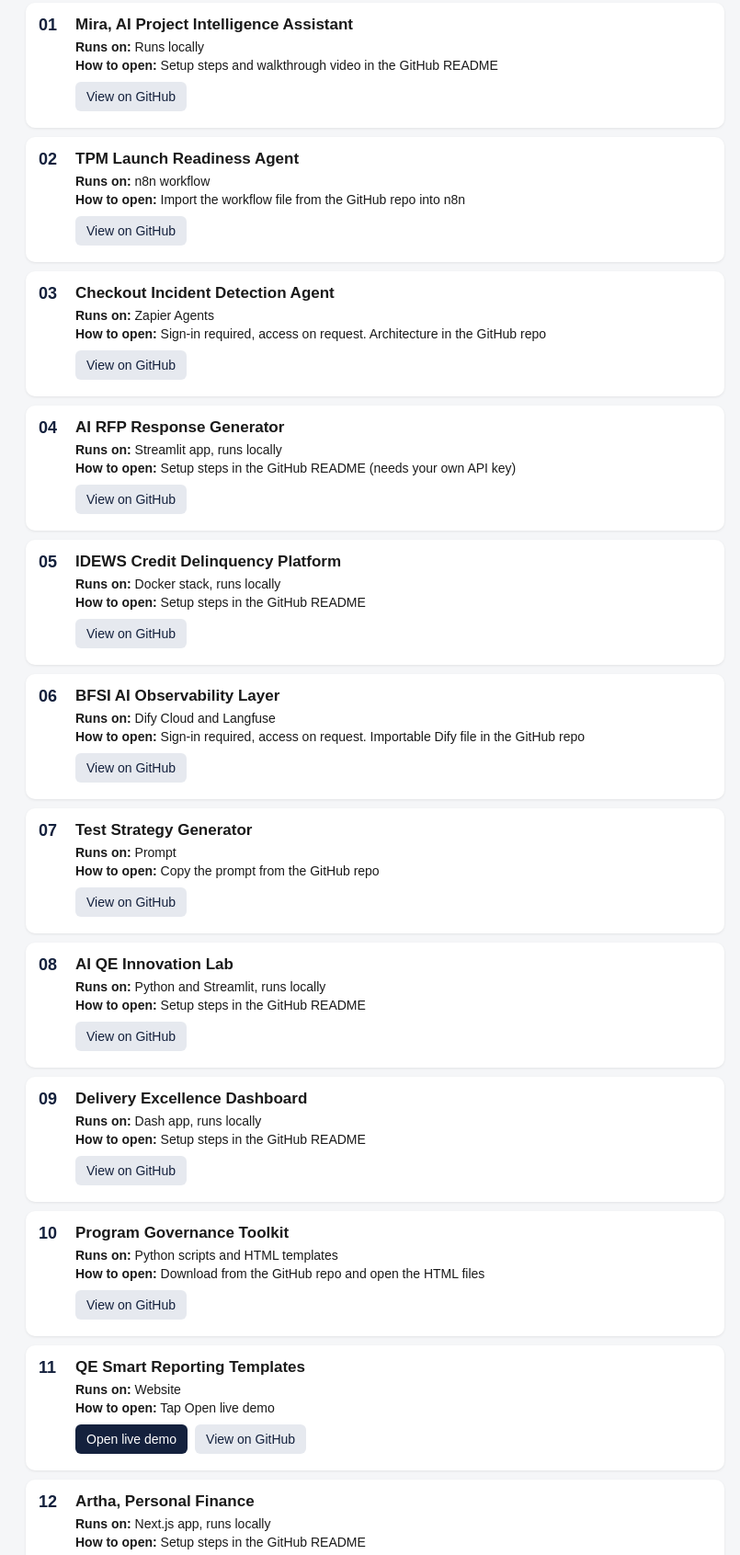
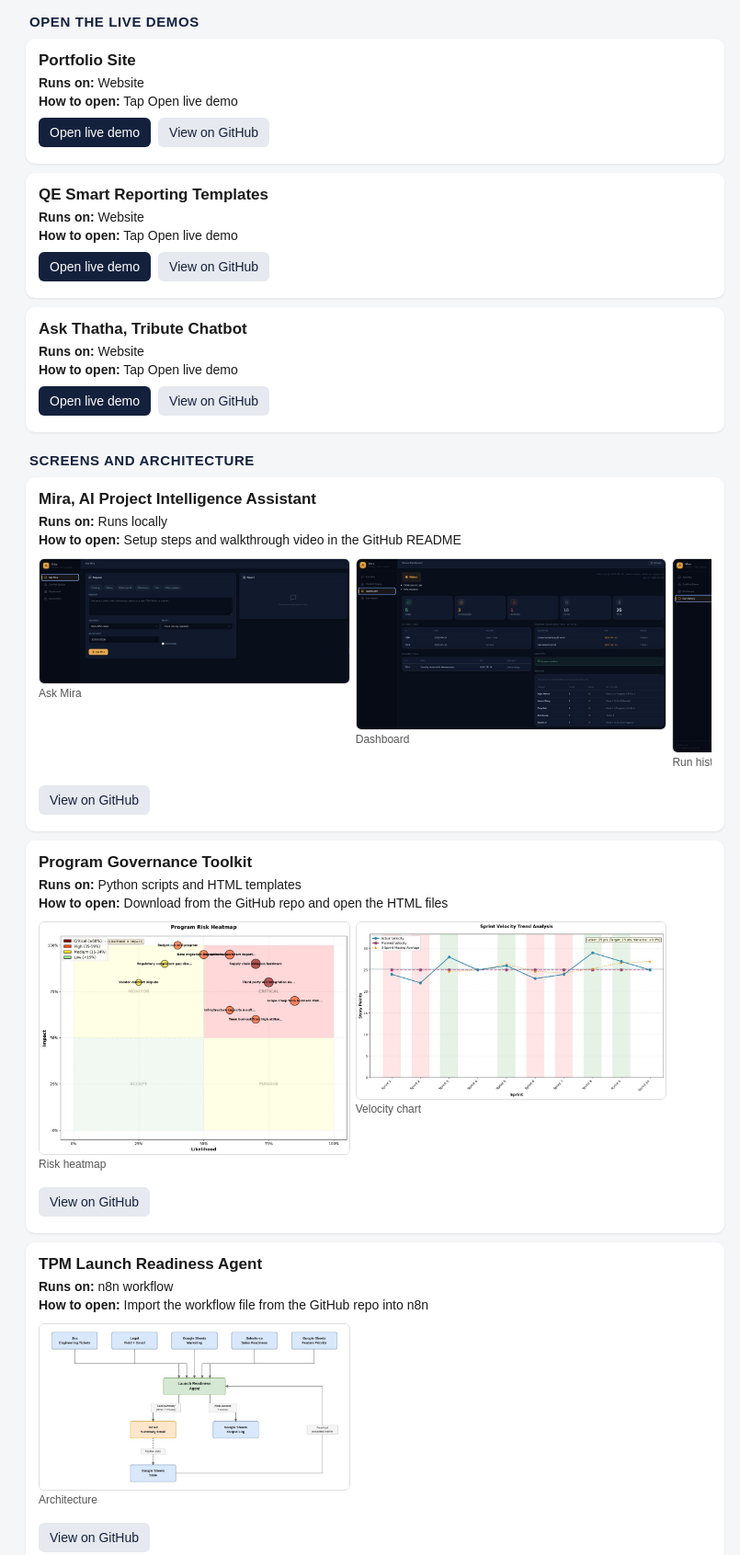
Before and after one commit to Satyapraveenv/prototypes-showcase, a plain HTML site: page index.html in a window 1280 px wide. Shown: the part 117-1808 px from the top of the page at 92% size, without its empty margins (232-1037 px from the left). Drawn offline with Linux system fonts and the light colour scheme.

Commit message:
Add files via upload

```diff
--- a/index.html
+++ b/index.html
@@ -1,19 +1,22 @@
 <!doctype html><html lang="en"><head><meta charset="utf-8"><meta name="viewport" content="width=device-width,initial-scale=1"><title>AI Prototypes</title>
-<style>body{font-family:Arial,sans-serif;margin:0;background:#f5f6f8;color:#1a1a1a}header{background:#14213d;color:#fff;padding:24px 16px}header h1{margin:0 0 6px;font-size:24px}header p{margin:0;opacity:.85}main{max-width:760px;margin:0 auto;padding:12px}section{display:flex;gap:12px;background:#fff;border-radius:10px;padding:14px;margin:10px 0;box-shadow:0 1px 3px rgba(0,0,0,.08)}.n{font-weight:bold;color:#14213d;font-size:18px;min-width:28px}h2{margin:0 0 6px;font-size:17px}p{margin:4px 0;font-size:14px}a{display:inline-block;margin:6px 8px 0 0;padding:8px 12px;border-radius:6px;text-decoration:none;font-size:14px}.b{background:#14213d;color:#fff}.g{background:#e6e9ef;color:#14213d}footer{text-align:center;font-size:12px;color:#666;padding:16px}</style></head><body>
-<header><h1>AI Prototypes</h1><p>Satya Praveen Vemuri. Where each prototype runs and how to open it.</p></header><main>
-<section><div class="n">01</div><div><h2>Mira, AI Project Intelligence Assistant</h2><p><b>Runs on:</b> Runs locally</p><p><b>How to open:</b> Setup steps and walkthrough video in the GitHub README</p><p><a class="g" href="https://github.com/Satyapraveenv/mira-project-intelligence">View on GitHub</a></p></div></section>
-<section><div class="n">02</div><div><h2>TPM Launch Readiness Agent</h2><p><b>Runs on:</b> n8n workflow</p><p><b>How to open:</b> Import the workflow file from the GitHub repo into n8n</p><p><a class="g" href="https://github.com/Satyapraveenv/tpm-launch-readiness-agent">View on GitHub</a></p></div></section>
-<section><div class="n">03</div><div><h2>Checkout Incident Detection Agent</h2><p><b>Runs on:</b> Zapier Agents</p><p><b>How to open:</b> Sign-in required, access on request. Architecture in the GitHub repo</p><p><a class="g" href="https://github.com/Satyapraveenv/checkout-incident-agent">View on GitHub</a></p></div></section>
-<section><div class="n">04</div><div><h2>AI RFP Response Generator</h2><p><b>Runs on:</b> Streamlit app, runs locally</p><p><b>How to open:</b> Setup steps in the GitHub README (needs your own API key)</p><p><a class="g" href="https://github.com/Satyapraveenv/ai-rfp-response-generator">View on GitHub</a></p></div></section>
-<section><div class="n">05</div><div><h2>IDEWS Credit Delinquency Platform</h2><p><b>Runs on:</b> Docker stack, runs locally</p><p><b>How to open:</b> Setup steps in the GitHub README</p><p><a class="g" href="https://github.com/Satyapraveenv/idews-credit-delinquency-platform">View on GitHub</a></p></div></section>
-<section><div class="n">06</div><div><h2>BFSI AI Observability Layer</h2><p><b>Runs on:</b> Dify Cloud and Langfuse</p><p><b>How to open:</b> Sign-in required, access on request. Importable Dify file in the GitHub repo</p><p><a class="g" href="https://github.com/Satyapraveenv/bfsi-ai-observability-layer">View on GitHub</a></p></div></section>
-<section><div class="n">07</div><div><h2>Test Strategy Generator</h2><p><b>Runs on:</b> Prompt</p><p><b>How to open:</b> Copy the prompt from the GitHub repo</p><p><a class="g" href="https://github.com/Satyapraveenv/test-strategy-generator">View on GitHub</a></p></div></section>
-<section><div class="n">08</div><div><h2>AI QE Innovation Lab</h2><p><b>Runs on:</b> Python and Streamlit, runs locally</p><p><b>How to open:</b> Setup steps in the GitHub README</p><p><a class="g" href="https://github.com/Satyapraveenv/ai-qe-innovation-lab">View on GitHub</a></p></div></section>
-<section><div class="n">09</div><div><h2>Delivery Excellence Dashboard</h2><p><b>Runs on:</b> Dash app, runs locally</p><p><b>How to open:</b> Setup steps in the GitHub README</p><p><a class="g" href="https://github.com/Satyapraveenv/delivery-excellence-dashboard">View on GitHub</a></p></div></section>
-<section><div class="n">10</div><div><h2>Program Governance Toolkit</h2><p><b>Runs on:</b> Python scripts and HTML templates</p><p><b>How to open:</b> Download from the GitHub repo and open the HTML files</p><p><a class="g" href="https://github.com/Satyapraveenv/program-governance-toolkit">View on GitHub</a></p></div></section>
-<section><div class="n">11</div><div><h2>QE Smart Reporting Templates</h2><p><b>Runs on:</b> Website</p><p><b>How to open:</b> Tap Open live demo</p><p><a class="b" href="https://satyapraveenv.github.io/qe-templates/">Open live demo</a><a class="g" href="https://github.com/Satyapraveenv/qe-templates">View on GitHub</a></p></div></section>
-<section><div class="n">12</div><div><h2>Artha, Personal Finance</h2><p><b>Runs on:</b> Next.js app, runs locally</p><p><b>How to open:</b> Setup steps in the GitHub README</p><p><a class="g" href="https://github.com/Satyapraveenv/artha">View on GitHub</a></p></div></section>
-<section><div class="n">13</div><div><h2>Ask Thatha, Tribute Chatbot</h2><p><b>Runs on:</b> Website</p><p><b>How to open:</b> Tap Open live demo</p><p><a class="b" href="https://satyapraveenv.github.io/ask-thatha/">Open live demo</a><a class="g" href="https://github.com/Satyapraveenv/ask-thatha">View on GitHub</a></p></div></section>
-<section><div class="n">14</div><div><h2>Portfolio Site</h2><p><b>Runs on:</b> Website</p><p><b>How to open:</b> Tap Open live demo</p><p><a class="b" href="https://satyapraveenvemuri.bolt.host">Open live demo</a><a class="g" href="https://github.com/Satyapraveenv/Portfolio">View on GitHub</a></p></div></section>
-<section><div class="n">15</div><div><h2>GitHub Profile README</h2><p><b>Runs on:</b> GitHub profile</p><p><b>How to open:</b> Tap View on GitHub</p><p><a class="g" href="https://github.com/Satyapraveenv/Satyapraveenv">View on GitHub</a></p></div></section>
-</main><footer>Projects marked sign-in required or runs locally are available on request.</footer></body></html>
+<style>body{font-family:Arial,sans-serif;margin:0;background:#f5f6f8;color:#1a1a1a}header{background:#14213d;color:#fff;padding:24px 16px}header h1{margin:0 0 6px;font-size:24px}header p{margin:0;opacity:.85}main{max-width:760px;margin:0 auto;padding:12px}h3{margin:22px 4px 4px;font-size:15px;color:#14213d;text-transform:uppercase;letter-spacing:.04em}section{background:#fff;border-radius:10px;padding:14px;margin:10px 0;box-shadow:0 1px 3px rgba(0,0,0,.08)}h2{margin:0 0 6px;font-size:17px}p{margin:4px 0;font-size:14px}.note{color:#8a5a00;background:#fff4dc;border-radius:6px;padding:6px 8px;display:inline-block}a.b,a.g{display:inline-block;margin:6px 8px 0 0;padding:8px 12px;border-radius:6px;text-decoration:none;font-size:14px}.b{background:#14213d;color:#fff}.g{background:#e6e9ef;color:#14213d}.gal{display:flex;gap:8px;overflow-x:auto;padding:8px 0}figure{margin:0;flex:0 0 auto;width:46%;min-width:150px}figure img{width:100%;border-radius:6px;border:1px solid #ddd;cursor:zoom-in;display:block}figcaption{font-size:12px;color:#555;margin-top:3px}#lb{position:fixed;inset:0;background:rgba(0,0,0,.88);display:none;align-items:center;justify-content:center;z-index:9;padding:10px}#lb img{max-width:100%;max-height:100%;border-radius:6px}footer{text-align:center;font-size:12px;color:#666;padding:16px}</style></head><body>
+<header><h1>AI Prototypes</h1><p>Satya Praveen Vemuri. Where each prototype runs, how to open it, and screens.</p></header><main>
+<h3>Open the live demos</h3>
+<section><div class="body"><h2>Portfolio Site</h2><p><b>Runs on:</b> Website</p><p><b>How to open:</b> Tap Open live demo</p><p><a class="b" href="https://satyapraveenvemuri.bolt.host">Open live demo</a><a class="g" href="https://github.com/Satyapraveenv/Portfolio">View on GitHub</a></p></div></section>
+<section><div class="body"><h2>QE Smart Reporting Templates</h2><p><b>Runs on:</b> Website</p><p><b>How to open:</b> Tap Open live demo</p><p><a class="b" href="https://satyapraveenv.github.io/qe-templates/">Open live demo</a><a class="g" href="https://github.com/Satyapraveenv/qe-templates">View on GitHub</a></p></div></section>
+<section><div class="body"><h2>Ask Thatha, Tribute Chatbot</h2><p><b>Runs on:</b> Website</p><p><b>How to open:</b> Tap Open live demo</p><p><a class="b" href="https://satyapraveenv.github.io/ask-thatha/">Open live demo</a><a class="g" href="https://github.com/Satyapraveenv/ask-thatha">View on GitHub</a></p></div></section>
+<h3>Screens and architecture</h3>
+<section><div class="body"><h2>Mira, AI Project Intelligence Assistant</h2><p><b>Runs on:</b> Runs locally</p><p><b>How to open:</b> Setup steps and walkthrough video in the GitHub README</p><div class="gal"><figure><img loading="lazy" src="01-mira-1.jpg" alt="Mira, AI Project Intelligence Assistant: Ask Mira" data-full="01-mira-1.jpg"><figcaption>Ask Mira</figcaption></figure><figure><img loading="lazy" src="01-mira-2.jpg" alt="Mira, AI Project Intelligence Assistant: Dashboard" data-full="01-mira-2.jpg"><figcaption>Dashboard</figcaption></figure><figure><img loading="lazy" src="01-mira-3.jpg" alt="Mira, AI Project Intelligence Assistant: Run history" data-full="01-mira-3.jpg"><figcaption>Run history</figcaption></figure></div><p><a class="g" href="https://github.com/Satyapraveenv/mira-project-intelligence">View on GitHub</a></p></div></section>
+<section><div class="body"><h2>Program Governance Toolkit</h2><p><b>Runs on:</b> Python scripts and HTML templates</p><p><b>How to open:</b> Download from the GitHub repo and open the HTML files</p><div class="gal"><figure><img loading="lazy" src="10-heatmap.jpg" alt="Program Governance Toolkit: Risk heatmap" data-full="10-heatmap.jpg"><figcaption>Risk heatmap</figcaption></figure><figure><img loading="lazy" src="10-velocity.jpg" alt="Program Governance Toolkit: Velocity chart" data-full="10-velocity.jpg"><figcaption>Velocity chart</figcaption></figure></div><p><a class="g" href="https://github.com/Satyapraveenv/program-governance-toolkit">View on GitHub</a></p></div></section>
+<section><div class="body"><h2>TPM Launch Readiness Agent</h2><p><b>Runs on:</b> n8n workflow</p><p><b>How to open:</b> Import the workflow file from the GitHub repo into n8n</p><div class="gal"><figure><img loading="lazy" src="02-arch.jpg" alt="TPM Launch Readiness Agent: Architecture" data-full="02-arch.jpg"><figcaption>Architecture</figcaption></figure></div><p><a class="g" href="https://github.com/Satyapraveenv/tpm-launch-readiness-agent">View on GitHub</a></p></div></section>
+<section><div class="body"><h2>Checkout Incident Detection Agent</h2><p><b>Runs on:</b> Zapier Agents</p><p><b>How to open:</b> Sign-in required, access on request. Architecture in the GitHub repo</p><div class="gal"><figure><img loading="lazy" src="03-arch.jpg" alt="Checkout Incident Detection Agent: Architecture" data-full="03-arch.jpg"><figcaption>Architecture</figcaption></figure></div><p><a class="g" href="https://github.com/Satyapraveenv/checkout-incident-agent">View on GitHub</a></p></div></section>
+<section><div class="body"><h2>AI RFP Response Generator</h2><p><b>Runs on:</b> Streamlit app, runs locally</p><p><b>How to open:</b> Setup steps in the GitHub README (needs your own API key)</p><div class="gal"><figure><img loading="lazy" src="04-rfp-1.jpg" alt="AI RFP Response Generator: Home screen with a sample RFP" data-full="04-rfp-1.jpg"><figcaption>Home screen with a sample RFP</figcaption></figure></div><p><a class="g" href="https://github.com/Satyapraveenv/ai-rfp-response-generator">View on GitHub</a></p></div></section>
+<section><div class="body"><h2>BFSI AI Observability Layer</h2><p><b>Runs on:</b> Dify Cloud and Langfuse</p><p><b>How to open:</b> Sign-in required, access on request. Importable Dify file in the GitHub repo</p><div class="gal"><figure><img loading="lazy" src="06-arch.svg" alt="BFSI AI Observability Layer: Architecture" data-full="06-arch.svg"><figcaption>Architecture</figcaption></figure></div><p><a class="g" href="https://github.com/Satyapraveenv/bfsi-ai-observability-layer">View on GitHub</a></p></div></section>
+<section><div class="body"><h2>Test Strategy Generator</h2><p><b>Runs on:</b> Prompt</p><p><b>How to open:</b> Copy the prompt from the GitHub repo</p><div class="gal"><figure><img loading="lazy" src="07-arch.svg" alt="Test Strategy Generator: How it works" data-full="07-arch.svg"><figcaption>How it works</figcaption></figure></div><p><a class="g" href="https://github.com/Satyapraveenv/test-strategy-generator">View on GitHub</a></p></div></section>
+<section><div class="body"><h2>Artha, Personal Finance</h2><p class="note">In development. Screens are demo screens with sample data.</p><p><b>Runs on:</b> Next.js app, runs locally</p><p><b>How to open:</b> Setup steps in the GitHub README</p><div class="gal"><figure><img loading="lazy" src="12-artha-1.jpg" alt="Artha, Personal Finance: Landing page (sample content)" data-full="12-artha-1.jpg"><figcaption>Landing page (sample content)</figcaption></figure></div><p><a class="g" href="https://github.com/Satyapraveenv/artha">View on GitHub</a></p></div></section>
+<h3>GitHub only</h3>
+<section><div class="body"><h2>Delivery Excellence Dashboard</h2><p><b>Runs on:</b> Dash app, runs locally</p><p><b>How to open:</b> Setup steps in the GitHub README</p><p><a class="g" href="https://github.com/Satyapraveenv/delivery-excellence-dashboard">View on GitHub</a></p></div></section>
+<section><div class="body"><h2>IDEWS Credit Delinquency Platform</h2><p><b>Runs on:</b> Docker stack, runs locally</p><p><b>How to open:</b> Setup steps in the GitHub README</p><p><a class="g" href="https://github.com/Satyapraveenv/idews-credit-delinquency-platform">View on GitHub</a></p></div></section>
+<section><div class="body"><h2>AI QE Innovation Lab</h2><p><b>Runs on:</b> Python and Streamlit, runs locally</p><p><b>How to open:</b> Setup steps in the GitHub README</p><p><a class="g" href="https://github.com/Satyapraveenv/ai-qe-innovation-lab">View on GitHub</a></p></div></section>
+<section><div class="body"><h2>GitHub Profile README</h2><p><b>Runs on:</b> GitHub profile</p><p><b>How to open:</b> Tap View on GitHub</p><p><a class="g" href="https://github.com/Satyapraveenv/Satyapraveenv">View on GitHub</a></p></div></section>
+</main><div id="lb"><img alt=""></div><footer>Projects marked sign-in required or runs locally are available on request. Tap a screen to enlarge.</footer><script>var lb=document.getElementById('lb'),li=lb.querySelector('img');document.addEventListener('click',function(e){var t=e.target;if(t.tagName==='IMG'&&t.dataset.full){li.src=t.dataset.full;li.alt=t.alt;lb.style.display='flex'}else if(t.closest('#lb')){lb.style.display='none'}});document.addEventListener('keydown',function(e){if(e.key==='Escape')lb.style.display='none'});</script></body></html>
```
Also changed, not shown: 01-mira-1.jpg (added), 01-mira-2.jpg (added), 01-mira-3.jpg (added), 02-arch.jpg (added), 03-arch.jpg (added), 04-rfp-1.jpg (added), 06-arch.svg (added), 07-arch.svg (added), 10-heatmap.jpg (added), 10-velocity.jpg (added), 12-artha-1.jpg (added).
